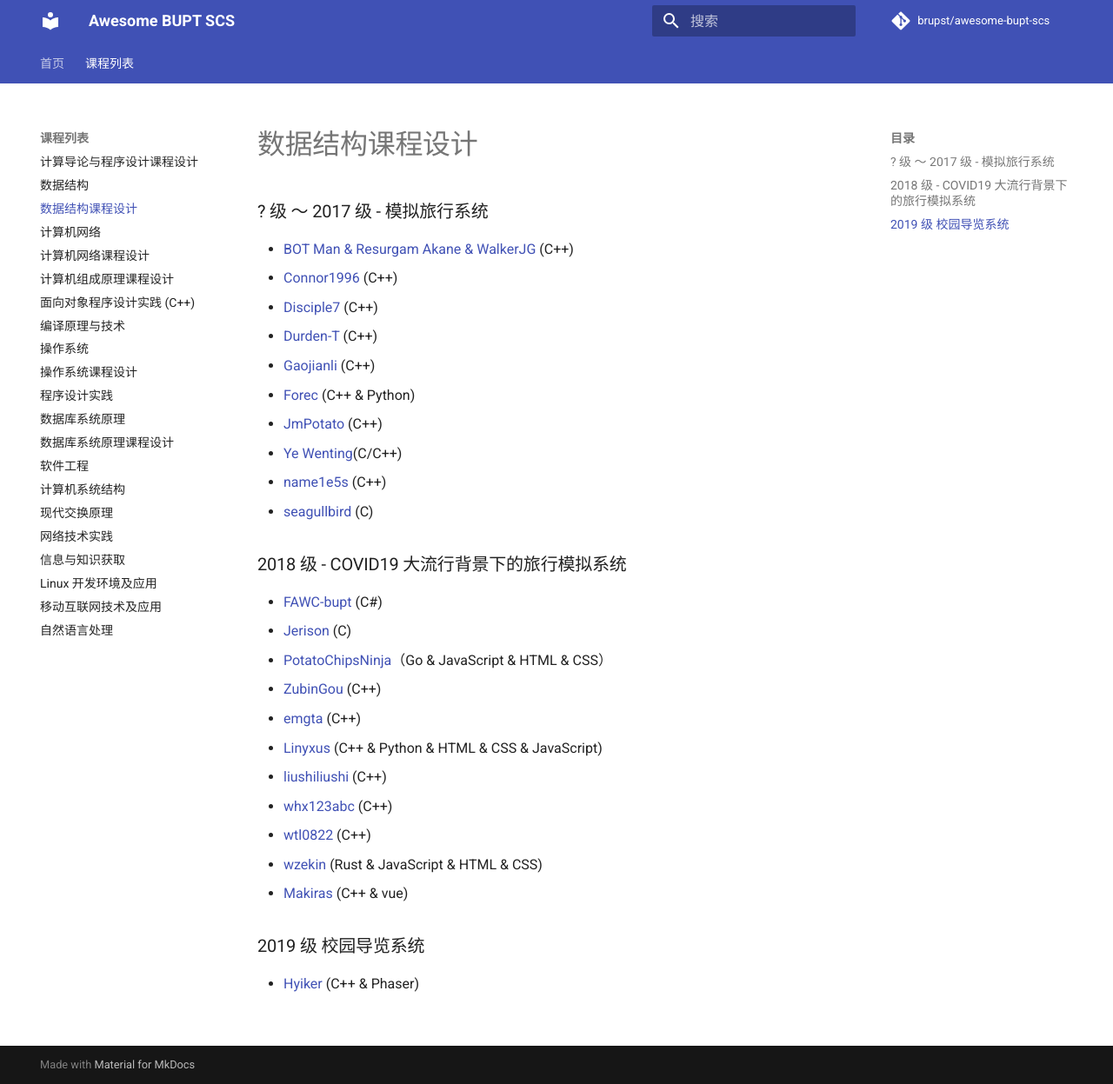
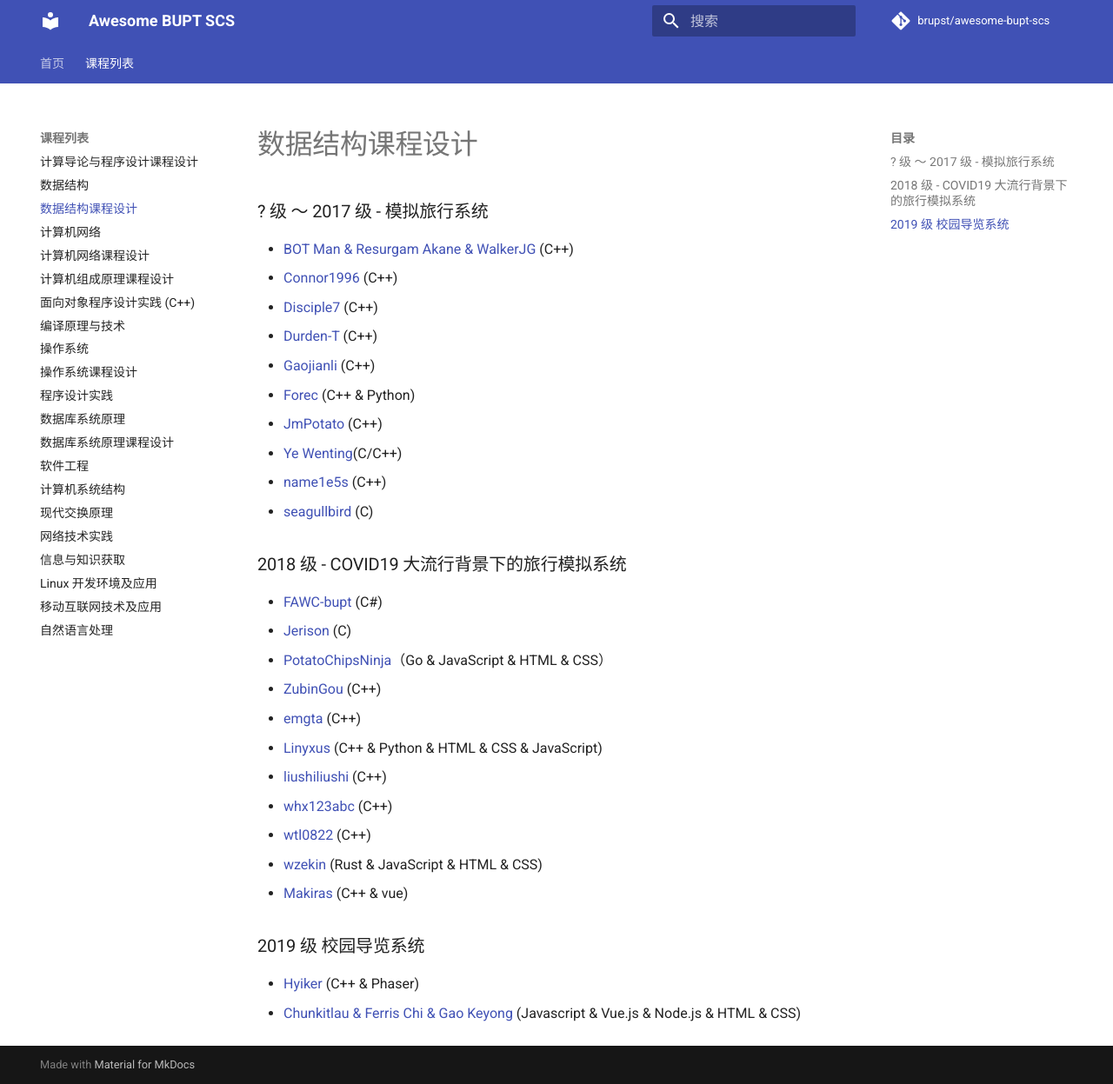
Before and after one commit to brupst/awesome-bupt-scs, an MkDocs documentation site: the page built from projects/Project-Laboratory-Algorithms-and-Data-Structures.md, in a window 1280 px wide and 1247 px high. Shown: the whole window at 87% size. Built offline with MkDocs 1.6.1 and Material for MkDocs 9.7.7, drawn with Linux system fonts in a browser that asks for light colours; comment, search, counter and statistics services are not loaded.

Commit message:
Add new repo of 2019-DatastructureNavigationSystem (#34)

```diff
--- a/projects/Project-Laboratory-Algorithms-and-Data-Structures.md
+++ b/projects/Project-Laboratory-Algorithms-and-Data-Structures.md
@@ -30,3 +30,4 @@
 
 ### 2019 级 校园导览系统
 * [Hyiker](https://github.com/Hyiker/CampusNavigation) (C++ & Phaser)
+* [Chunkitlau & Ferris Chi & Gao Keyong](https://github.com/chunkitlau/DatastructureNavigationSystem) (Javascript & Vue.js & Node.js & HTML & CSS)
```
